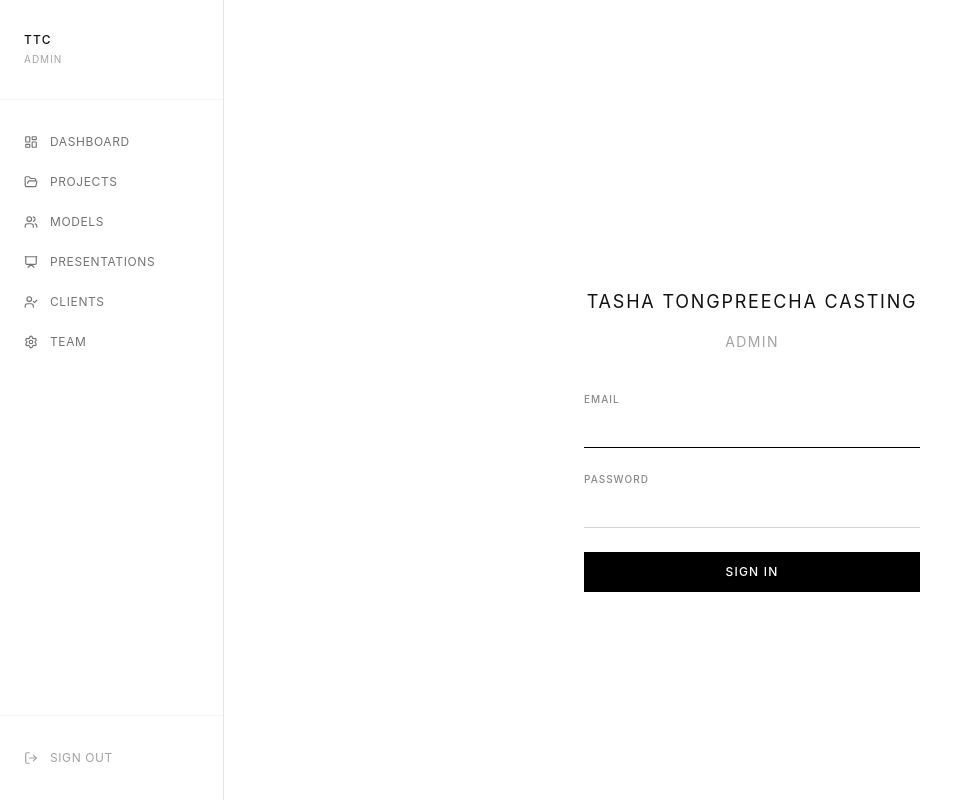
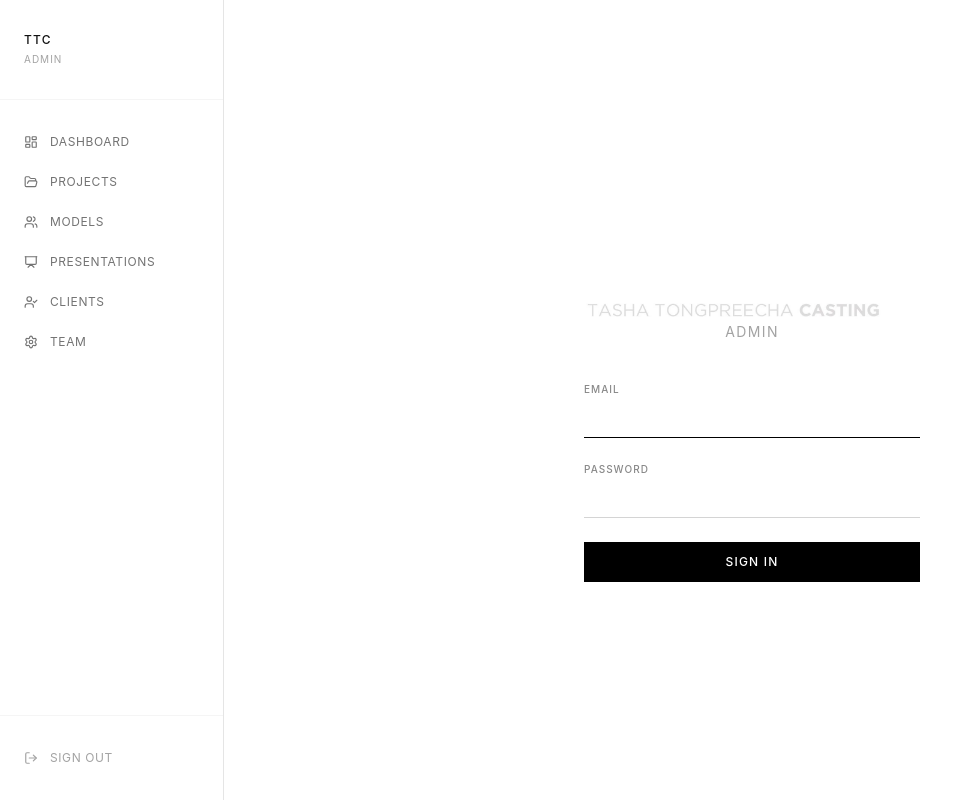
Before and after one commit to burgerbiscuit/casting-db, a Next.js app: page /admin/login in a window 1280 px wide. Shown: the top 802 px of the page, without its empty margins (0-959 px from the left). Built offline with nearby package versions, Linux system fonts and the light colour scheme; no server answers.

Commit message:
Replace text with logo image

```diff
--- a/app/admin/login/page.tsx
+++ b/app/admin/login/page.tsx
@@ -24,7 +24,7 @@ export default function AdminLogin() {
   return (
     <main className="min-h-screen flex items-center justify-center bg-white">
       <div className="w-full max-w-sm px-6">
-        <p className="text-lg tracking-widest uppercase text-center mb-4">Tasha Tongpreecha Casting</p>
+        <img src="/logo.jpg" alt="Tasha Tongpreecha Casting" className="h-6 w-auto" />
         <h1 className="text-sm tracking-widest uppercase text-center text-neutral-400 mb-10">Admin</h1>
         <form onSubmit={login} className="space-y-6">
           <Input label="Email" type="email" value={email} onChange={e => setEmail(e.target.value)} required autoFocus />
--- a/app/admin/page.tsx
+++ b/app/admin/page.tsx
@@ -21,7 +21,7 @@ export default async function AdminDashboard() {
     <div>
       <div className="flex items-center justify-between mb-10">
         <div>
-          <p className="label mb-1">Tasha Tongpreecha Casting</p>
+          <img src="/logo.jpg" alt="Tasha Tongpreecha Casting" className="h-6 w-auto" />
           <h1 className="text-2xl font-light tracking-widest uppercase">Dashboard</h1>
         </div>
         <Link href="/admin/projects/new"><Button>New Project</Button></Link>
--- a/app/cast/[slug]/page.tsx
+++ b/app/cast/[slug]/page.tsx
@@ -195,7 +195,7 @@ export default function CastPage({ params }: { params: { slug: string } }) {
     <main className="min-h-screen bg-white">
       <div className="max-w-lg mx-auto px-6 py-16">
         <div className="text-center mb-12">
-          <p className="text-sm font-medium tracking-widest uppercase">Tasha Tongpreecha Casting</p>
+          <img src="/logo.jpg" alt="Tasha Tongpreecha Casting" className="h-6 w-auto" />
           {project && step !== 'landing' && (
             <p className="text-xs text-neutral-400 tracking-widest uppercase mt-2">{project.name}</p>
           )}
--- a/app/client/layout.tsx
+++ b/app/client/layout.tsx
@@ -4,7 +4,7 @@ export default function ClientLayout({ children }: { children: React.ReactNode }
   return (
     <div className="min-h-screen bg-white">
       <header className="border-b border-neutral-100 px-8 py-5">
-        <p className="text-xs font-medium tracking-widest uppercase">Tasha Tongpreecha Casting</p>
+        <img src="/logo.jpg" alt="Tasha Tongpreecha Casting" className="h-6 w-auto" />
       </header>
       <main className="px-8 py-10">{children}</main>
     </div>
--- a/app/client/login/page.tsx
+++ b/app/client/login/page.tsx
@@ -24,7 +24,7 @@ export default function ClientLogin() {
   return (
     <main className="min-h-screen flex items-center justify-center bg-white">
       <div className="w-full max-w-sm px-6">
-        <p className="label text-center mb-12">Tasha Tongpreecha Casting</p>
+        <img src="/logo.jpg" alt="Tasha Tongpreecha Casting" className="h-6 w-auto" />
         <h1 className="text-2xl font-light tracking-widest uppercase text-center mb-10">Client Portal</h1>
         <form onSubmit={login} className="space-y-6">
           <Input label="Email" type="email" value={email} onChange={e => setEmail(e.target.value)} required autoFocus />
```
Also changed, not shown: public/logo.jpg (added).
